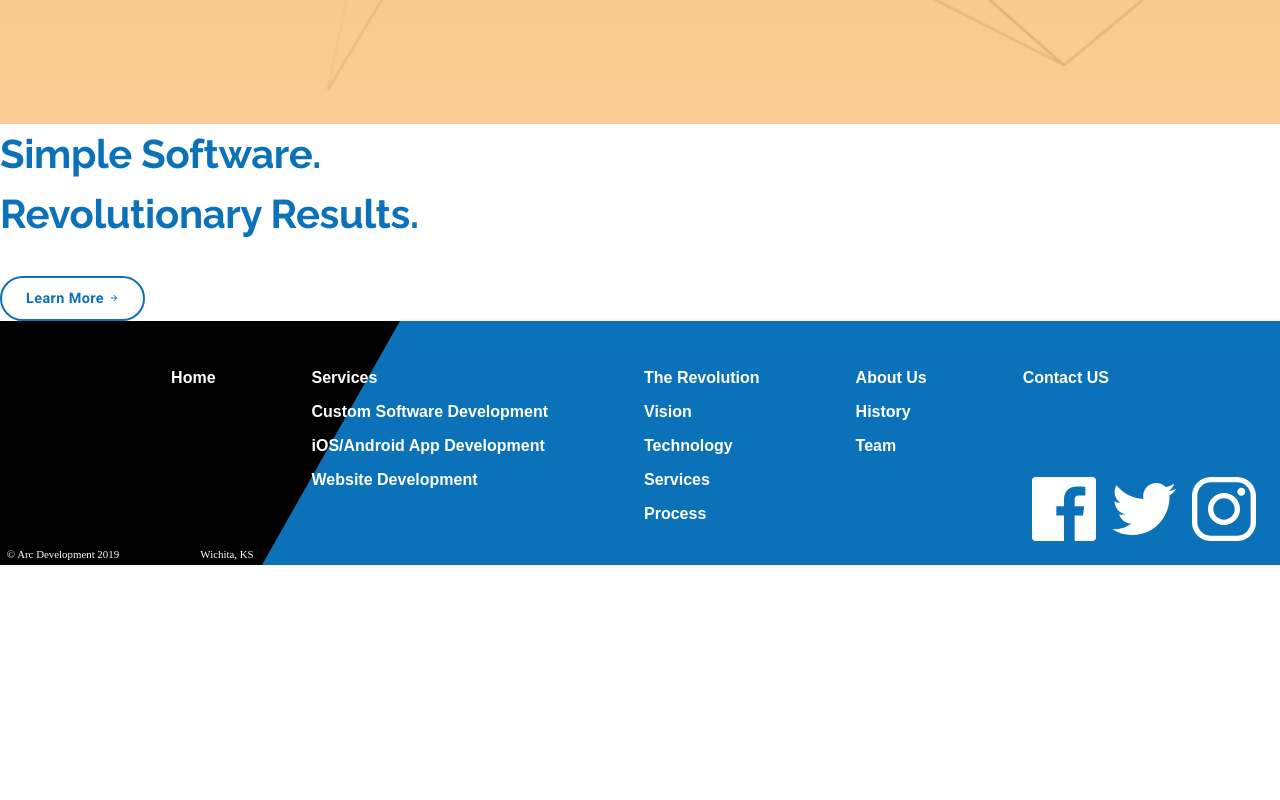
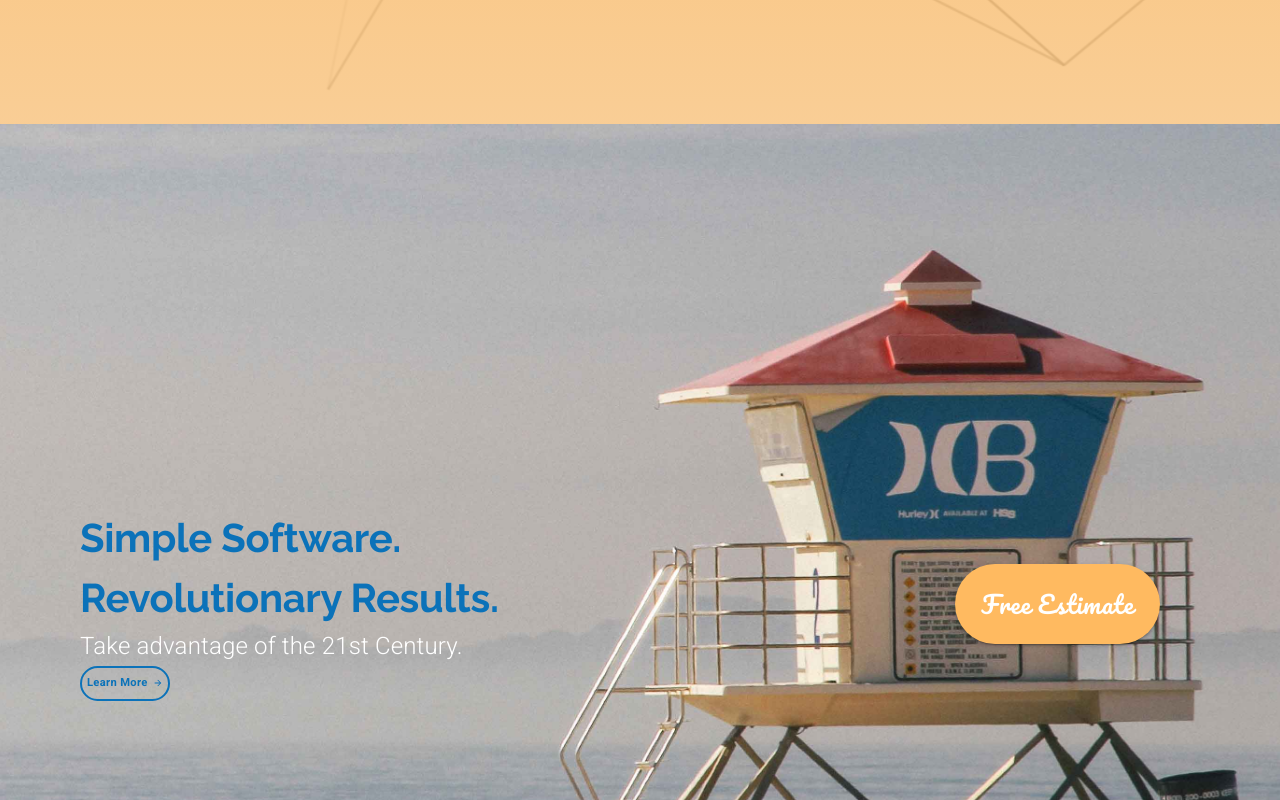
Before and after one commit to toshi-c-udemy/MaterialUIandReactJS-ArcDevelopment, a React (Create React App) app: page / in a window 1280 px wide. Shown: the part 4800-5600 px from the top of the page. Before the commit the page ends 5371 px from the top, so only its background shows below. Built offline with nearby package versions, Linux system fonts and the light colour scheme.

Commit message:
【セクション5】77. Creating The Call To Action Continued
On branch MaterialUIandReactJS/Section5-AnimationAndTheLandingPage
Changes to be committed:
	modified:   src/components/ui/CallToAction.js

```diff
--- a/src/components/ui/CallToAction.js
+++ b/src/components/ui/CallToAction.js
@@ -2,13 +2,38 @@
 import { Grid, Typography, makeStyles, Button, useTheme } from '@material-ui/core';
 
 import ButtonArrow from './ButtonArrow';
+import background from '../../assets/background.jpg';
+import mobileBackground from '../../assets/mobileBackground.jpg';
 
 const useStyle = makeStyles((theme) => ({
-  learnButtonHero: {
+  learnButton: {
     ...theme.typography.learnButton,
-    fontSize: '0.9rem',
-    height: 45,
-    width: 145,
+    fontSize: '0.7rem',
+    height: 35,
+    padding: 5,
+    [theme.breakpoints.down('sm')]: {
+      marginBottom: '2em',
+    },
+  },
+  background: {
+    backgroundImage: `url(${background})`,
+    backgroundPosition: 'center',
+    backgroundSize: 'cover',
+    backgroundRepeat: 'no-repeat',
+    height: '60em',
+    width: '100%',
+    [theme.breakpoints.down('md')]: {
+      backgroundImage: `url(${mobileBackground})`,
+    },
+  },
+  estimateButton: {
+    ...theme.typography.estimate,
+    borderRadius: 50,
+    height: 80,
+    width: 205,
+    background: theme.palette.common.orange,
+    fontSize: '1.5rem',
+    marginRight: '5em',
   },
 }));
 
@@ -17,8 +42,8 @@
   const theme = useTheme();
 
   return (
-    <Grid container>
-      <Grid item>
+    <Grid container alignItems='center' justify='space-between' className={classes.background}>
+      <Grid item style={{ marginLeft: '5em' }}>
         <Grid container direction='column'>
           <Grid item>
             <Typography variant='h2'>
@@ -26,9 +51,11 @@
               <br />
               Revolutionary Results.
             </Typography>
-            <Typography variant='subtitle2'>Take advantage of the 21st Century.</Typography>
+            <Typography variant='subtitle2' style={{ fontSize: '1.5rem' }}>
+              Take advantage of the 21st Century.
+            </Typography>
             <Grid container item>
-              <Button variant='outlined' className={classes.learnButtonHero}>
+              <Button variant='outlined' className={classes.learnButton}>
                 <span style={{ marginRight: 5 }}>Learn More</span>
                 <ButtonArrow width={10} height={10} fill={theme.palette.common.blue} />
               </Button>
@@ -36,6 +63,11 @@
           </Grid>
         </Grid>
       </Grid>
+      <Grid item>
+        <Button variant='contained' className={classes.estimateButton}>
+          Free Estimate
+        </Button>
+      </Grid>
     </Grid>
   );
 }
```
